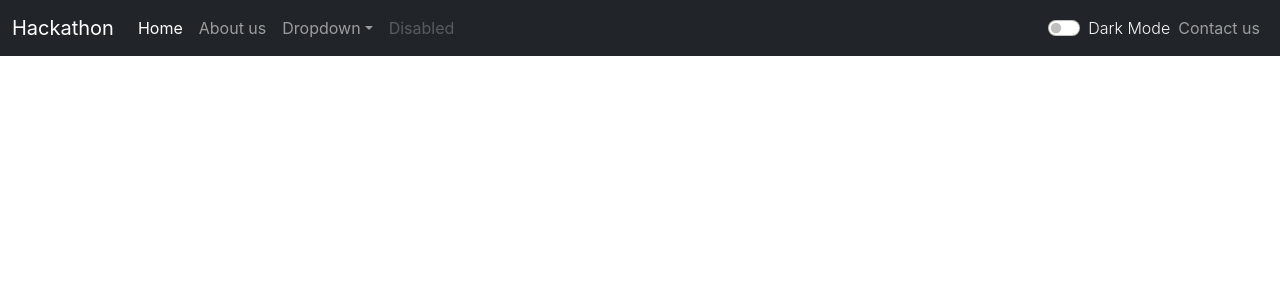
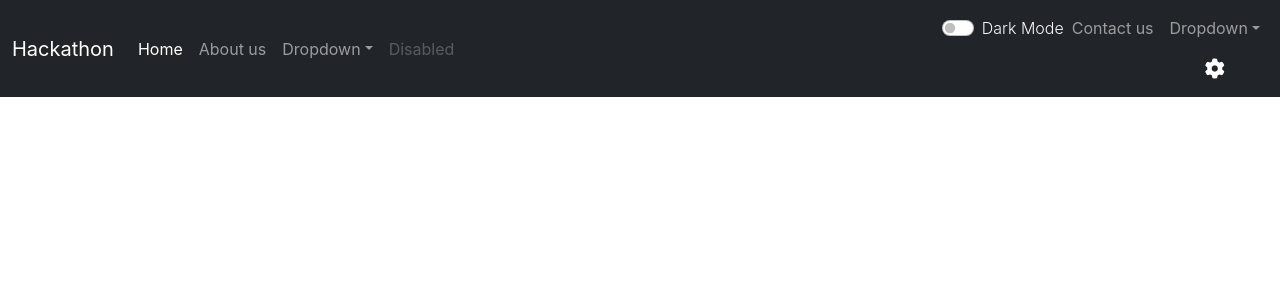
Before and after one commit to ART3MISTICAL/hackathon, a React (Create React App) app in the folder react-frontend/: page / in a window 1280 px wide. Shown: the top 300 px of the page. Built offline with nearby package versions, Linux system fonts and the light colour scheme.

Commit message:
dark mode

```diff
--- a/react-frontend/public/index.html
+++ b/react-frontend/public/index.html
@@ -9,6 +9,7 @@
       name="description"
       content="Web site created using create-react-app"
     />
+		<link rel="stylesheet" href="https://cdnjs.cloudflare.com/ajax/libs/font-awesome/6.1.1/css/all.min.css" integrity="sha512-KfkfwYDsLkIlwQp6LFnl8zNdLGxu9YAA1QvwINks4PhcElQSvqcyVLLD9aMhXd13uQjoXtEKNosOWaZqXgel0g==" crossorigin="anonymous" referrerpolicy="no-referrer" />
     <link rel="apple-touch-icon" href="%PUBLIC_URL%/logo192.png" />
     <!--
       manifest.json provides metadata used when your web app is installed on a
--- a/react-frontend/src/components/Navbar.js
+++ b/react-frontend/src/components/Navbar.js
@@ -42,6 +42,20 @@ export default function Navbar(props) {
 					<li className="nav-item" id="contact">
 						<a className="nav-link" href="/">Contact us</a>
 					</li>
+					<li>
+					<li className="nav-item dropdown">
+						<a className="nav-link dropdown-toggle" href="/" id="navbarDropdown" role="button" data-bs-toggle="dropdown" aria-expanded="false">
+							Dropdown
+						</a>
+						<ul className="dropdown-menu dropdown-menu-dark" aria-labelledby="navbarDropdown">
+							<li><a className="dropdown-item" href="/">Action</a></li>
+							<li><a className="dropdown-item" href="/">Another action</a></li>
+							<li><hr className="dropdown-divider"/></li>
+							<li><a className="dropdown-item" href="/">Something else here</a></li>
+						</ul>
+					</li>
+						<i class="fa-solid fa-gear fa-lg my-3" id="settings-icon"></i>
+					</li>
 				</ul>
 			</div>
 		</div>
--- a/react-frontend/src/index.css
+++ b/react-frontend/src/index.css
@@ -27,3 +27,8 @@ code {
 #dark-mode-label {
 	font-weight: 300;
 }
+
+#settings-icon {
+	color: white;
+	padding: 4px;
+}
```
